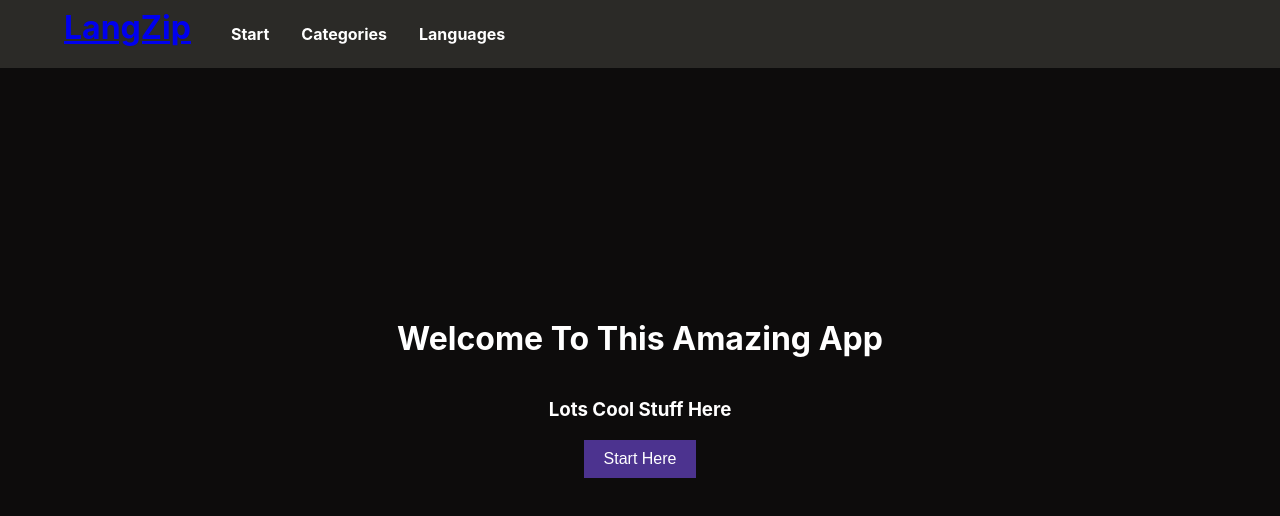
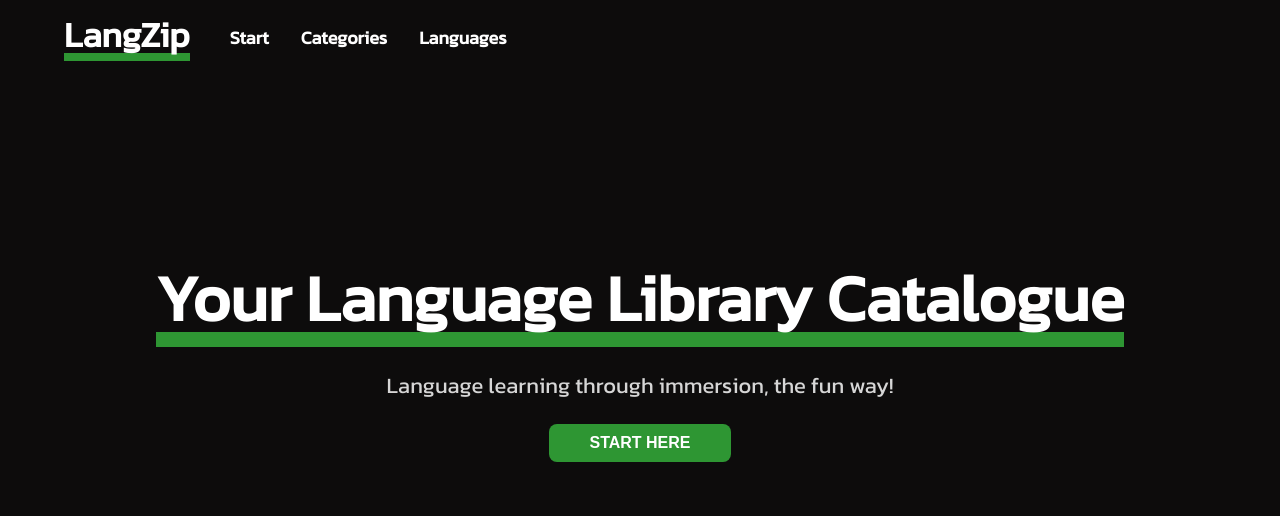
Before and after one commit to NChesser/lang-zip, a React (Create React App) app: page / in a window 1280 px wide. Shown: the top 516 px of the page. Built offline with nearby package versions, Linux system fonts and the light colour scheme.

Commit message:
Update home page improvements

```diff
--- a/src/App.tsx
+++ b/src/App.tsx
@@ -3,7 +3,7 @@
 */
 
 // Routing
-import { Routes, Route, Link } from "react-router-dom";
+import { Routes, Route, Link, useNavigate } from "react-router-dom";
 
 // Components
 import Home from "./pages/home/Home";
@@ -34,13 +34,15 @@ const YouTubeItem = () => {
 
 
 function App() {
+	const navigate = useNavigate();
+
 	return (
 		<div>
 			<Toolbar>
-				<header className="primary-header flex">
+				<header className="app-toolbar primary-header flex">
 					<div className="primary-logo">
-						<h1 className="primary-title disable-gutters">
-							<Link to='/'>LangZip</Link>
+						<h1 className="primary-title disable-gutters" onClick={() => navigate('/')}>
+							LangZip
 						</h1>
 					</div>
 					<nav>
--- a/src/assets/styles/index.css
+++ b/src/assets/styles/index.css
@@ -1,12 +1,16 @@
+@import url('https://fonts.googleapis.com/css?family=Kanit');
+
 body {
 	margin: 0;
-	font-family: -apple-system, BlinkMacSystemFont, 'Didact Gothic', 'Segoe UI', 'Roboto', 'Oxygen',
+	/* font-family: -apple-system, BlinkMacSystemFont, 'Didact Gothic', 'Segoe UI', 'Roboto', 'Oxygen',
 		'Ubuntu', 'Cantarell', 'Fira Sans', 'Droid Sans', 'Helvetica Neue',
-		sans-serif;
+		sans-serif; */
+		font-family: 'Kanit';
 	-webkit-font-smoothing: antialiased;
 	-moz-osx-font-smoothing: grayscale;
 	color: white;
 	background-color: #0d0c0c;
+	/* background-color: rgb(44, 119, 94); */
 }
 
 code {
--- a/src/assets/styles/layout.css
+++ b/src/assets/styles/layout.css
@@ -1,16 +1,26 @@
+@import url('https://fonts.googleapis.com/css?family=Kanit');
+
+
 /* CSS For Layout Components */
 :root {
+    --background-color: #0d0c0c;
+    --primary-color: rgb(46, 150, 51);
+
+    /* Levels Colors */
     --text-color: hotpink;
     --super-beginner: rgb(59, 218, 230);
-    --beginner: rgb(7, 117, 49);
+    --beginner: rgb(46, 150, 51);
     --intermediate: rgb(235, 231, 44);
     --advanced: rgb(248, 177, 46);
     --native: gold;
 
-    --default-radius: 0.5rem;
+    /* Text Colors */
+    --subtitle-color: rgb(214, 214, 214);
 
     /* Component Vars */
     --card-color: 70, 70, 70;
+
+    --default-radius: 0.5rem;
 }
 
 /* General Utility Classes */
@@ -38,13 +48,6 @@
     margin-bottom: 3vh;
 }
 
-.home-container {
-    display: grid;
-    place-items: center;
-    align-content: center;
-    min-height: 100vh;
-    margin-top: -10vh;
-}
 
 
 /* General Styling Classes */
@@ -183,8 +186,14 @@ meter[value="5"]::-moz-meter-bar {
 }
 
 .primary-title {
-    color: hotpink;
+    /* color: hotpink; */
     margin-right: -2rem;
+    font-size: 35px;
+    background: linear-gradient(0deg, var(--beginner) 15%, var(--background-color) 0%);
+}
+
+.primary-title:hover {
+    cursor: pointer;
 }
 
 .primary-header {
@@ -197,17 +206,17 @@ meter[value="5"]::-moz-meter-bar {
 
 .primary-navigation a {
     color: #fff;
-    font-size: 16px;
+    font-size: 18px;
     text-decoration: none;
     font-weight: bold;
     position: relative;
 }
 
 .primary-navigation a:hover {
-    color: #fff;
+    color: var(--subtitle-color);
 }
 
-.primary-navigation a::before {
+/* .primary-navigation a::before {
     content: "";
     position: absolute;
     display: block;
@@ -215,14 +224,14 @@ meter[value="5"]::-moz-meter-bar {
     height: 2px;
     bottom: -3px;
     left: 0;
-    background-color: #fff;
+    background-color: var(--subtitle-color);
     transform: scaleX(0);
     transition: transform 0.3s ease;
 }
 
 .primary-navigation a:hover::before {
     transform: scaleX(1);
-}
+} */
 
 
 
@@ -236,7 +245,7 @@ meter[value="5"]::-moz-meter-bar {
     /* width: min(var(100% - 6rem)); */
     width: 90vw;
     overflow: hidden;
-    background-color: #2b2a27;
+    /* background-color: #2b2a27; */
 }
 
 /* Grid */
@@ -320,17 +329,47 @@ meter[value="5"]::-moz-meter-bar {
     margin-top: 0.75rem;
     margin-bottom: 0.25rem;
     font-weight: bold;
+    font-size: 20px;
 }
 
 /* Buttons */
 .button-basic {
-    padding: 10px 20px;
+    border-radius: var(--default-radius);
+    padding: 10px 40px;
     border: none;
     font-size: 16px;
-    background-color: rgb(76, 51, 143);
+    background-color: var(--primary-color);
     color: white;
+    font-weight: bold;
 }
 
 .button-basic:hover {
     cursor: pointer;
 }
+
+
+
+/* Pages */
+
+/* Home */
+.home-container {
+    display: grid;
+    place-items: center;
+    align-content: center;
+    min-height: 100vh;
+    margin-top: -15vh;
+}
+
+.home-title {
+    font-size: 65px;
+    font-weight: bold;
+    background: linear-gradient(0deg, var(--beginner) 15%, var(--background-color) 0%);
+    padding: 0;
+    margin: 0;
+}
+
+.home-subtitle {
+    color: var(--subtitle-color);
+    font-size: 22px;
+    font-weight: 500;
+}
--- a/src/components/general/Button.tsx
+++ b/src/components/general/Button.tsx
@@ -10,7 +10,7 @@ type ButtonProps = {
 const Button = ({ title, onClick }: ButtonProps) => {
 
     return (
-        <button className="button-basic" onClick={() => onClick()}>
+        <button className="button-basic uppercase" onClick={() => onClick()}>
             {title}
         </button>
     )
--- a/src/pages/home/Home.tsx
+++ b/src/pages/home/Home.tsx
@@ -17,13 +17,13 @@ const Home = () => {
     const navigate = useNavigate();
 
     return (
-        <div className='home-container'>
-            <h1>
-                Welcome To This Amazing App
+        <div className='home-container disable-gutters'>
+            <h1 className='home-title disable-gutters'>
+                Your Language Library Catalogue
             </h1>
-            <h3>
-                Lots Cool Stuff Here
-            </h3>
+            <p className='home-subtitle'>
+                Language learning through immersion, the fun way!
+            </p>
             <Button title="Start Here" onClick={() => navigate('/start')} />
         </div>
     )
```
